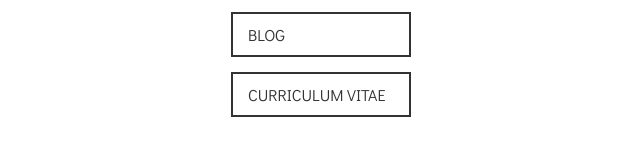
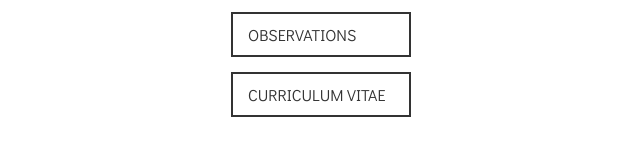
Before and after one commit to HiFiSamurai/HiFiSamurai.github.io, a plain HTML site: page index.html in a window 1280 px wide. Shown: the part 324-480 px from the top of the page, 319-959 px from the left. Drawn offline with Linux system fonts and the light colour scheme.

Commit message:
Edit
Updated gallery thumbnail
Changed blog label

```diff
--- a/index.html
+++ b/index.html
@@ -211,7 +211,7 @@
                 </div>
             </a>
             <a class="section" href="//medium.com/@TheHiFiSamurai/" target="_blank">
-                <span class="label">Blog</span>
+                <span class="label">Observations</span>
                 <div class="description">
                     <div class="wrapper">
                         <img class="thumbnail" src="img/blog.png" alt="Blog">
```
Also changed, not shown: img/gallery.png.
